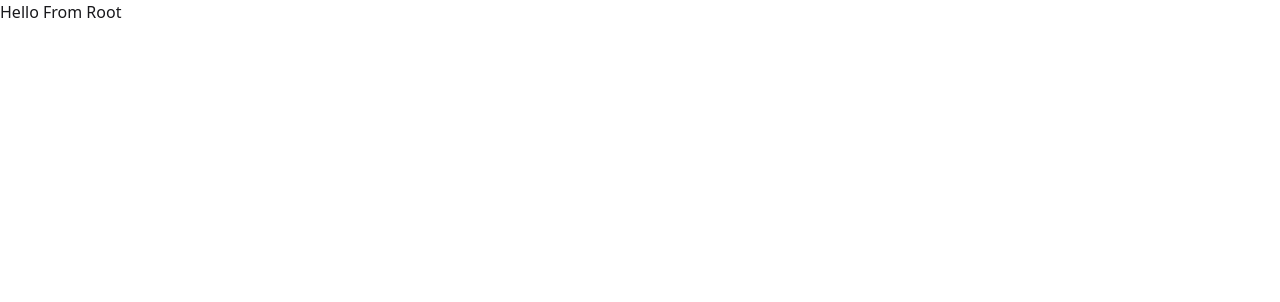
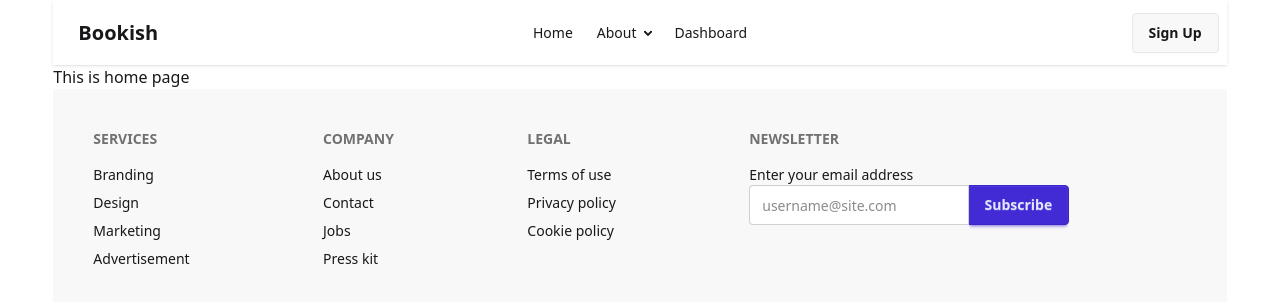
Before and after one commit to Amitkumersarkar/Bookish, a React (Vite) app: page / in a window 1280 px wide. Shown: the top 302 px of the page. Built offline with nearby package versions, Linux system fonts and the light colour scheme.

Commit message:
added root file

```diff
--- /dev/null
+++ b/src/components/Dashboard/Dashboard.jsx
@@ -0,0 +1,11 @@
+
+const Dashboard = () => {
+
+    return (
+        <div>
+            <h2>dashboard</h2>
+        </div>
+    );
+};
+
+export default Dashboard;
--- /dev/null
+++ b/src/components/ErrorPage/ErrorPage.jsx
@@ -0,0 +1,14 @@
+
+const ErrorPage = () => {
+
+    return (
+        <div role="alert" className="alert alert-error text-2xl font-bold">
+            <svg xmlns="http://www.w3.org/2000/svg" className="h-6 w-6 shrink-0 stroke-current" fill="none" viewBox="0 0 24 24">
+                <path strokeLinecap="round" strokeLinejoin="round" strokeWidth="2" d="M10 14l2-2m0 0l2-2m-2 2l-2-2m2 2l2 2m7-2a9 9 0 11-18 0 9 9 0 0118 0z" />
+            </svg>
+            <span >Error-404! The Page Not Found.</span>
+        </div>
+    );
+};
+
+export default ErrorPage;
--- /dev/null
+++ b/src/components/Footer/Footer.jsx
@@ -0,0 +1,43 @@
+
+const Footer = () => {
+
+    return (
+        <footer className="footer sm:footer-horizontal bg-base-200 text-base-content p-10">
+            <nav>
+                <h6 className="footer-title">Services</h6>
+                <a className="link link-hover">Branding</a>
+                <a className="link link-hover">Design</a>
+                <a className="link link-hover">Marketing</a>
+                <a className="link link-hover">Advertisement</a>
+            </nav>
+            <nav>
+                <h6 className="footer-title">Company</h6>
+                <a className="link link-hover">About us</a>
+                <a className="link link-hover">Contact</a>
+                <a className="link link-hover">Jobs</a>
+                <a className="link link-hover">Press kit</a>
+            </nav>
+            <nav>
+                <h6 className="footer-title">Legal</h6>
+                <a className="link link-hover">Terms of use</a>
+                <a className="link link-hover">Privacy policy</a>
+                <a className="link link-hover">Cookie policy</a>
+            </nav>
+            <form>
+                <h6 className="footer-title">Newsletter</h6>
+                <fieldset className="w-80">
+                    <label>Enter your email address</label>
+                    <div className="join">
+                        <input
+                            type="text"
+                            placeholder="username@site.com"
+                            className="input input-bordered join-item" />
+                        <button className="btn btn-primary join-item">Subscribe</button>
+                    </div>
+                </fieldset>
+            </form>
+        </footer>
+    );
+};
+
+export default Footer;
--- /dev/null
+++ b/src/components/HomePage/Home.jsx
@@ -0,0 +1,11 @@
+
+const Home = () => {
+
+    return (
+        <div>
+            <h3>This is home page</h3>
+        </div>
+    );
+};
+
+export default Home;
--- /dev/null
+++ b/src/components/Navbar/Navbar.jsx
@@ -0,0 +1,43 @@
+
+const Navbar = () => {
+
+    return (
+        <div className="navbar bg-base-100 shadow-sm">
+            <div className="navbar-start">
+                <div className="dropdown">
+                    <div tabIndex={0} role="button" className="btn btn-ghost lg:hidden">
+                        <svg xmlns="http://www.w3.org/2000/svg" className="h-5 w-5" fill="none" viewBox="0 0 24 24" stroke="currentColor"> <path strokeLinecap="round" strokeLinejoin="round" strokeWidth="2" d="M4 6h16M4 12h8m-8 6h16" /> </svg>
+                    </div>
+                    <ul
+                        tabIndex={0}
+                        className="menu menu-sm dropdown-content bg-base-100 rounded-box z-1 mt-3 w-52 p-2 shadow">
+                        <li><a>Home</a></li>
+                        <li><a>About</a></li>
+                        <li><a>Blog</a></li>
+                    </ul>
+                </div>
+                <a className="btn btn-ghost text-xl">Bookish</a>
+            </div>
+            <div className="navbar-center hidden lg:flex">
+                <ul className="menu menu-horizontal px-1">
+                    <li><a>Home</a></li>
+                    <li>
+                        <details>
+                            <summary>About</summary>
+                            <ul className="p-2">
+                                <li><a>Contact</a></li>
+                                <li><a>Service</a></li>
+                            </ul>
+                        </details>
+                    </li>
+                    <li><a>Dashboard</a></li>
+                </ul>
+            </div>
+            <div className="navbar-end">
+                <a className="btn">Sign Up</a>
+            </div>
+        </div>
+    );
+};
+
+export default Navbar;
--- a/src/components/Root/Root.jsx
+++ b/src/components/Root/Root.jsx
@@ -1,9 +1,14 @@
+import { Outlet } from "react-router-dom";
+import Footer from "../Footer/Footer";
+import Navbar from "../Navbar/Navbar";
 
 const Root = () => {
 
     return (
-        <div>
-            <h2>Hello From Root</h2>
+        <div className="w-11/12 mx-auto">
+            <Navbar></Navbar>
+            <Outlet></Outlet>
+            <Footer></Footer>
         </div>
     );
 };
--- a/src/main.jsx
+++ b/src/main.jsx
@@ -3,10 +3,24 @@
 import './index.css'
 import { createBrowserRouter, RouterProvider, } from "react-router-dom";
 import Root from './components/Root/Root';
+import ErrorPage from './components/ErrorPage/ErrorPage';
+import Home from './components/HomePage/Home';
+import Dashboard from './components/Dashboard/Dashboard';
 const router = createBrowserRouter([
   {
     path: "/",
     element: <Root></Root>,
+    errorElement: <ErrorPage></ErrorPage>,
+    children: [
+      {
+        path: '/',
+        element: <Home></Home>,
+      },
+      {
+        path: '/dashboard',
+        element: <Dashboard></Dashboard>
+      }
+    ]
   },
 ]);
 createRoot(document.getElementById('root')).render(
```
